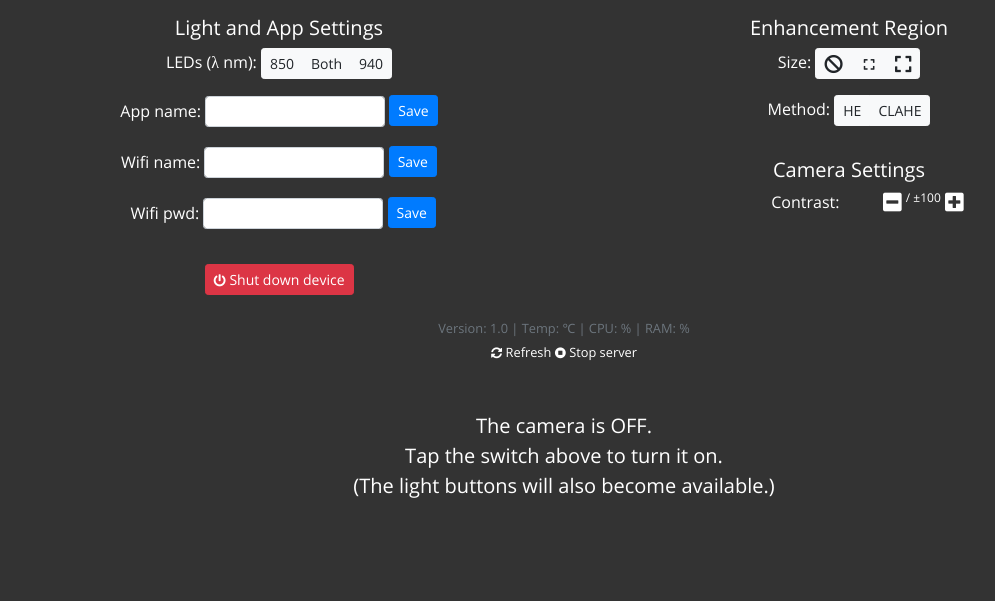
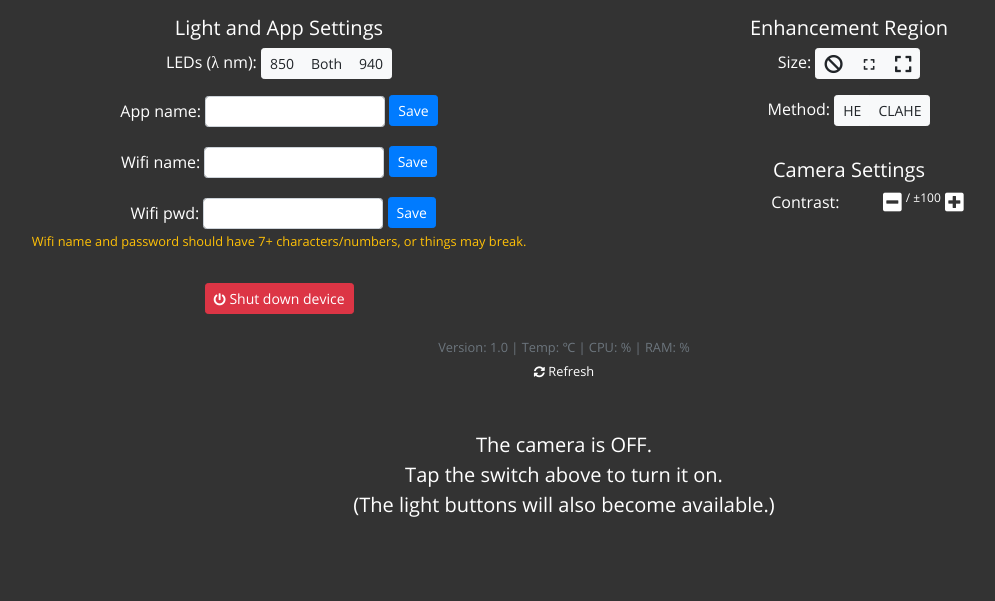
Before and after one commit to BenHealey/VeinCam, a Flask app: template Software/netstream/templates/index.html in a window 1280 px wide, after a click that opens the changed part. Shown: the part 79-680 px from the top of the page, without its empty margins (76-1071 px from the left). Run offline with Flask 2, Linux system fonts and the light colour scheme; the template is opened without the code that fills it, so the values that code supplies are empty; some libraries are stand-ins or nearby versions.

Commit message:
Fixed wifi setting warning, modifications to front end.

```diff
--- a/Software/netstream/app.py
+++ b/Software/netstream/app.py
@@ -26,10 +26,8 @@ app = Flask(__name__)
 '''Settings and Statistics Dictionary Functions'''
 # Creates map to wifi setup file
 wifi_file = os.path.join('/etc','hostapd','hostapd.conf')
-
-if DEBUG: #TODO delete from production
+if DEBUG:
     wifi_file = os.path.normpath(os.path.join(os.getcwd(), '..','hostapd.conf'))
-
 
 # Creates Setting Cache
 settings_file = os.path.join(app.static_folder, 'json', 'settings.json')
@@ -66,19 +64,22 @@ def update_system_stats():
 
 def update_wifi_settings(attr,val):
     print("updating wifi")
+    print(wifi_file)
     with open(wifi_file,'r') as f:
             in_file = f.read()
             f.close()
 
     if attr == 'wifi_pwd':
-        out_file =  re.sub(r'wpa_passphrase=.*','wpa_passphrase='+val, in_file)
+        out_file =  re.sub(r'^wpa_passphrase=.*$','wpa_passphrase='+val, in_file, count=1, flags=re.M)
 
     if attr == 'wifi_ssid':
-        out_file =  re.sub(r'ssid=.*','ssid='+val,in_file)
+        out_file =  re.sub(r'^ssid=.*$','ssid='+val,in_file, count=1, flags=re.M)
 
     with open(wifi_file,'w') as f:
             f.write(out_file)
             f.close()
+
+    os.chmod(wifi_file,755)
 
 '''Global Render Template'''
 @app.route('/')
@@ -216,7 +217,7 @@ if __name__ == '__main__':
         pipin.write(4, 1) # Ready
         pipin.write(14, 0) # Boot
         all_led_off() # IR LEDs
-        app.run(host='0.0.0.0', port='5000', debug=False, threaded=True)
+        app.run(host='0.0.0.0', port='5000', debug=DEBUG, threaded=True)
         #TODO PORT https://www.raspberrypi.org/forums/viewtopic.php?t=33708
         # https://raspberrypi.stackexchange.com/questions/57777/making-a-raspberry-pi-3-accessible-w-o-configuration-via-wifi-and-static-ip-url
     except:
--- a/Software/netstream/static/json/settings.json
+++ b/Software/netstream/static/json/settings.json
@@ -1,7 +1,7 @@
 {
-    "app_name": "MyCam2",
+    "app_name": "MyCam",
     "cam_brightness": "50",
-    "cam_contrast": "0",
+    "cam_contrast": "10",
     "cam_frame_rate": "30",
     "cam_shutspeed": "1",
     "cam_shutter_speed": "100",
@@ -11,8 +11,8 @@
     "enhancement_method": "CLAHE",
     "enhancement_roi": "Large",
     "img_format": "MJPEG",
-    "light_level": "1",
+    "light_level": "3",
     "light_wavelength": "Both",
-    "wifi_pwd": "123453",
-    "wifi_ssid": "IndieVein"
+    "wifi_pwd": "1234567",
+    "wifi_ssid": "VeinCam"
 }
--- a/Software/netstream/templates/index.html
+++ b/Software/netstream/templates/index.html
@@ -108,6 +108,7 @@
                           <button type="button" class="btn btn-sm btn-primary mb-1 d-inline btn-confirm" id="attrWifiPwdBtn">Save</button>
                         </div>
                     </li>
+                    <li class="small text-warning">Wifi name and password should have 7+ characters/numbers, or things may break.</li>
                   </ul>
                   <ul class="list-unstyled pt-3"><!--Shutdown Pi -->
                       <li><button type="button" class="btn btn-sm btn-danger mb-1 d-inline" id="attrShutdownBtn"
@@ -173,7 +174,7 @@
                     RAM: <span id="statRAMUsage">{{ stats_data.ram_usage|safe }}</span>%
                   </br>
                     <a href="#" class="" onclick="refreshStats(); event.preventDefault();"><i class="fa fa-sync-alt fa-sm"></i> Refresh</a>
-                    <a href="#" class="" onclick="shutdownServer(); event.preventDefault();"><i class="fa fa-stop-circle fa-sm"></i> Stop server</a>
+                    <!--<a href="#" class="" onclick="shutdownServer(); event.preventDefault();"><i class="fa fa-stop-circle fa-sm"></i> Stop server</a>-->
                   </span>
                 </div>
               </div>
```
Also changed, not shown: 1 other file.
